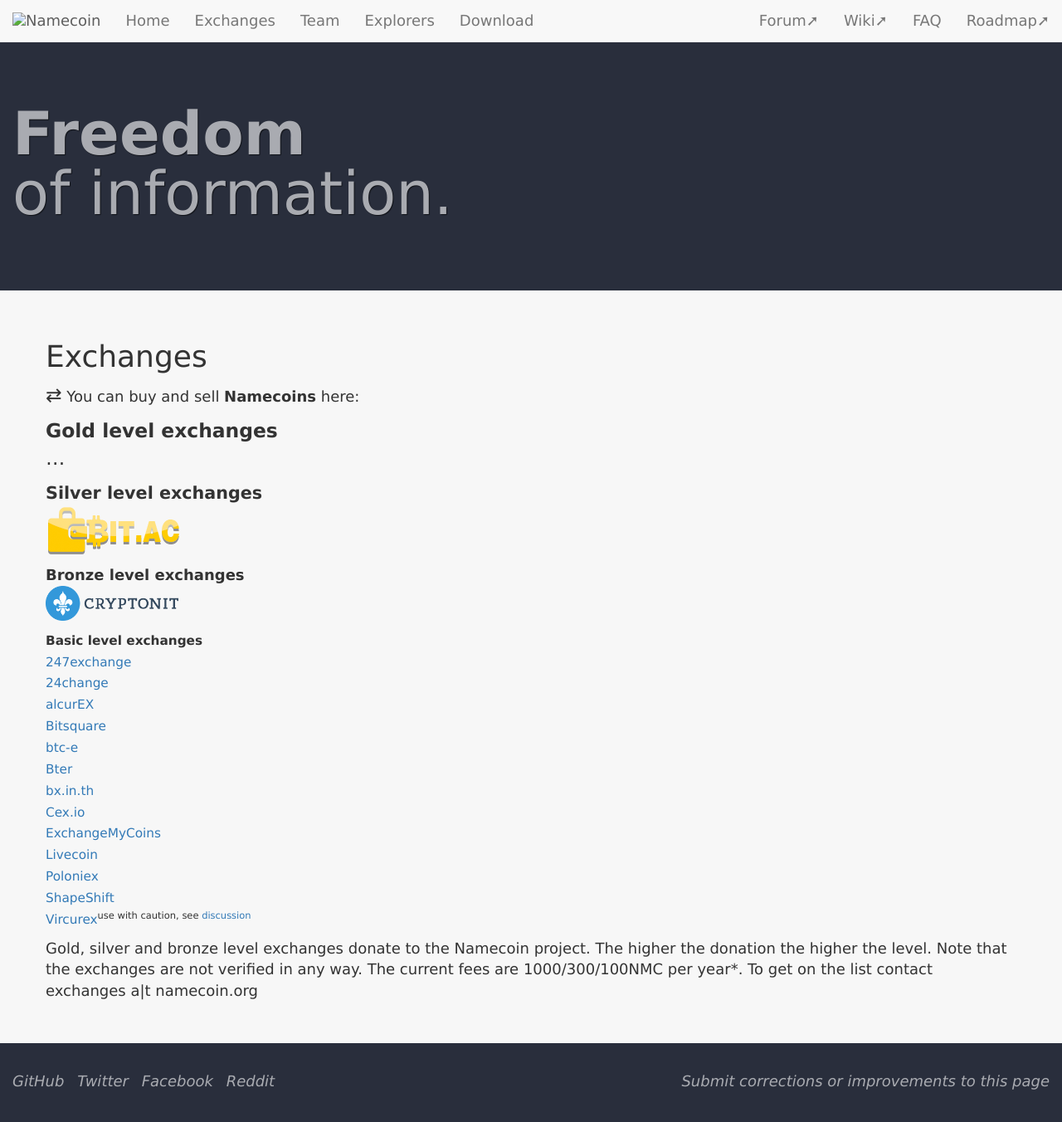
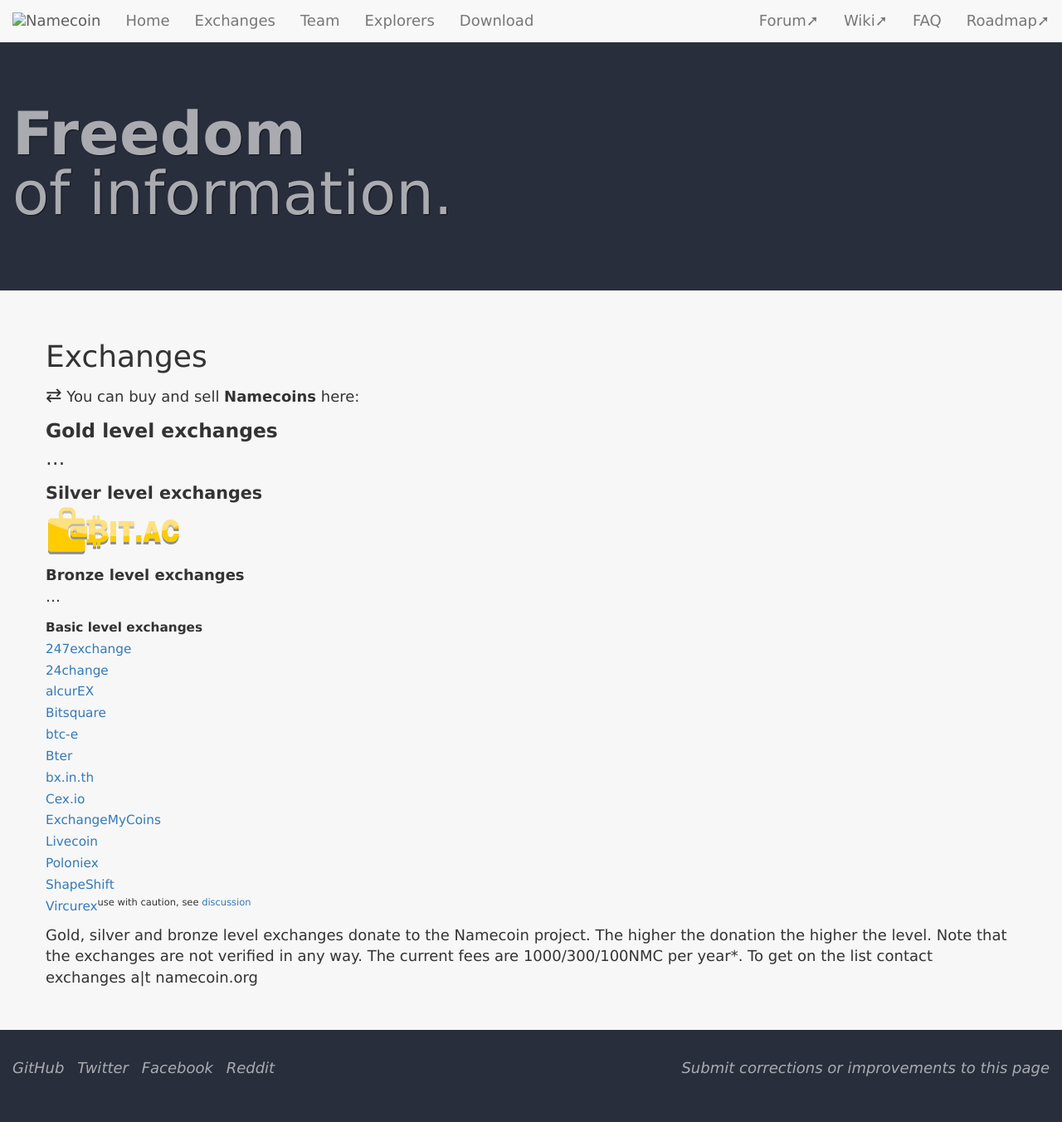
Before and after one commit to JeremyRand/namecoin.org, a Jekyll site: the page built from exchanges/index.md, in a window 1280 px wide and 1356 px high. Shown: the top 1352 px of the window at 83% size. Built offline with Jekyll 4.4.1, drawn with Linux system fonts in a browser that asks for light colours; nearby versions of some CDN libraries; library files that are not in the unit come from our copies.

Commit message:
Remove Cryptonit.
Cryptonit ceased NMC trading on 2016 Sept 30.  See https://cryptonit.net/content/stop-nmc-doge-and-ppc-trading .

```diff
--- a/exchanges/index.md
+++ b/exchanges/index.md
@@ -19,7 +19,7 @@ title: Exchanges
 
 <span style="font-size:100%;">
 **Bronze level exchanges**<br>
-[<img alt="Cryptonit" src="images/cryptonit.png" width="160px">](https://cryptonit.net)<br>
+...<br>
 </span>
 
 <span style="font-size:85%;">
```
